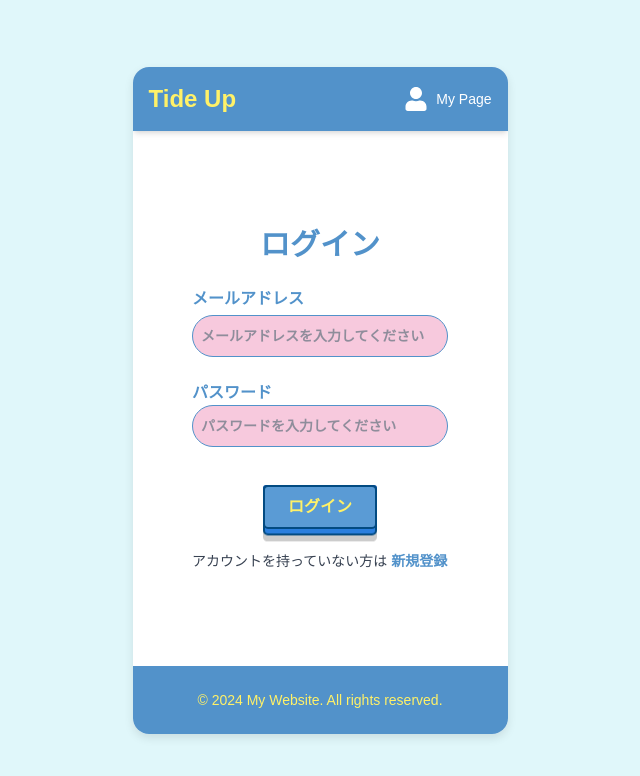
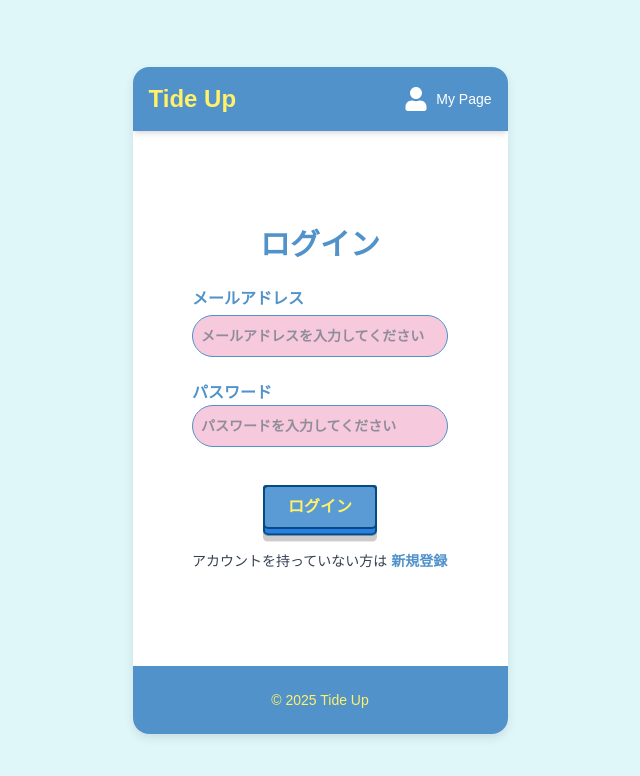
Before and after one commit to ms-engineer-bc24-07/FinalProject_teamD, a Next.js app in the folder frontend/: page /auth/login in a window 1280 px wide. Shown: the top 776 px of the page, without its empty margins (320-960 px from the left). Built offline with nearby package versions, Linux system fonts and the light colour scheme; no server answers.

Commit message:
fix見本記録の文字

```diff
--- a/frontend/src/app/reference/[id]/page.tsx
+++ b/frontend/src/app/reference/[id]/page.tsx
@@ -57,7 +57,7 @@ const ReferencePage = () => {
 
         {/* 記録を見るボタン */}
         <CustomButton
-          text="記録をみる"
+          text="片付け記録"
           onClick={() => router.push(`/cleanup-records/list/${id}`)}
         />
 
--- a/frontend/src/components/Footer.tsx
+++ b/frontend/src/components/Footer.tsx
@@ -4,7 +4,7 @@ const Footer = () => {
   return (
     <footer className="bg-customBlue text-white p-4 sm:p-6 text-center">
       <p className="text-customYellow text-xs sm:text-sm">
-        © 2024 My Website. All rights reserved.
+      © 2025 Tide Up
       </p>
     </footer>
   );
```
